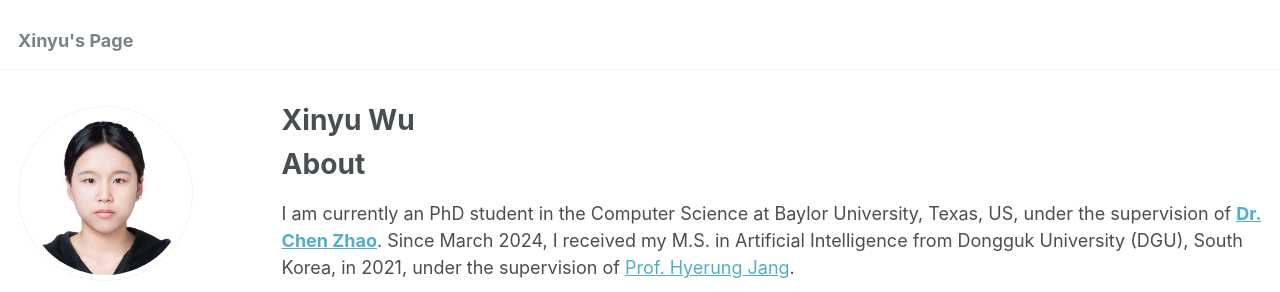
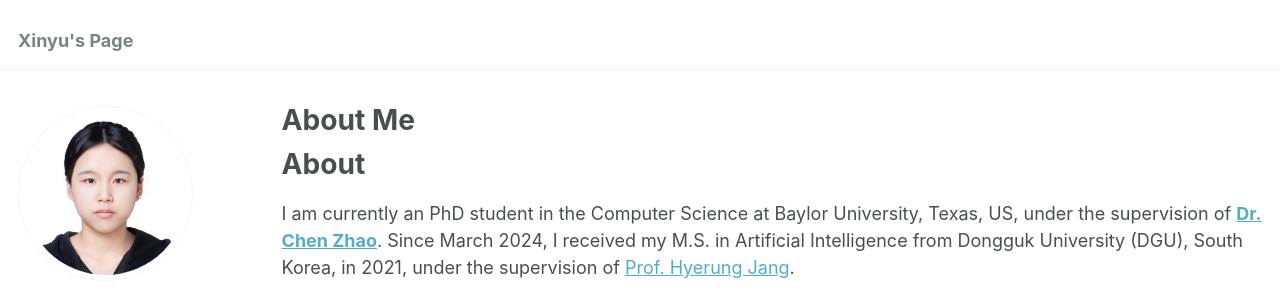
Before and after one commit to wuxinyu519/wuxinyu519.github.io, a Jekyll site: the page built from _pages/cv.md, in a window 1280 px wide and 900 px high. Shown: the top 292 px of the window. Built offline with Jekyll 4.4.1, drawn with Linux system fonts in a browser that asks for light colours; some web fonts are replaced.

Commit message:
Add about

```diff
--- a/_pages/cv.md
+++ b/_pages/cv.md
@@ -1,6 +1,6 @@
 ---
 layout: archive
-title: "Xinyu Wu"
+title: "About Me"
 permalink: /
 author_profile: true
 redirect_from:
```
